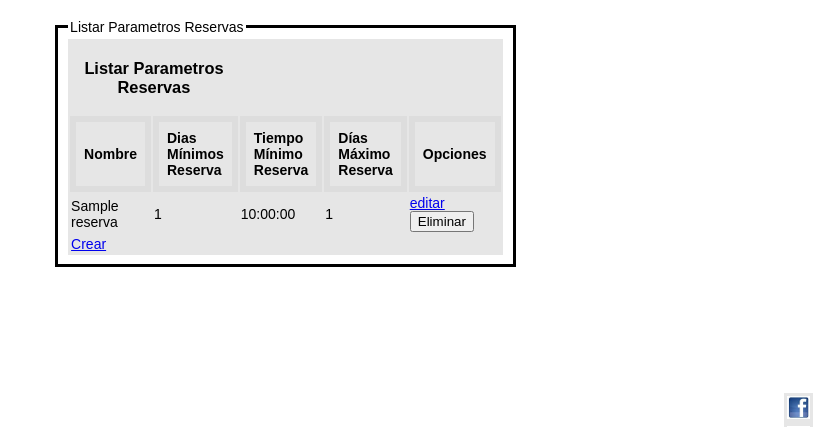
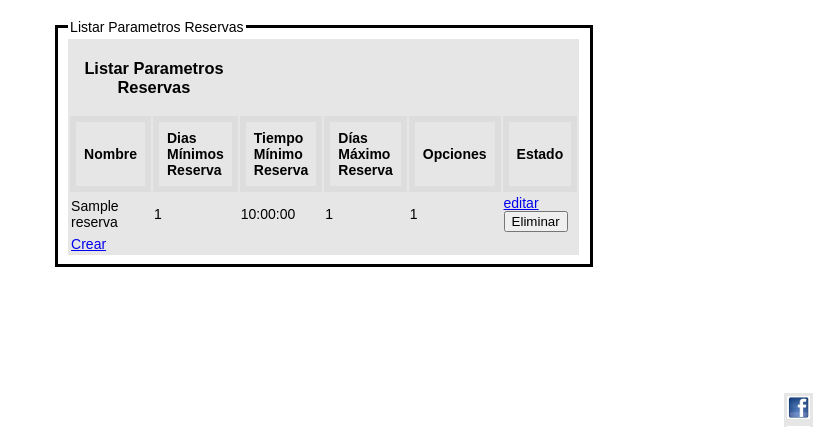
Before and after one commit to arxzel/WebAudioVisuales, a PHP site: page /WebAudioVisuales/interfaz/parametro_Reserva/listar_parametros_reservas.php in a window 1280 px wide. Shown: the part 153-580 px from the top of the page, without its empty margins (459-1280 px from the left). Run offline with PHP 8.4, Linux system fonts and the light colour scheme; tables that the repository leaves empty hold one stand-in row (values such as "Sample post").

Commit message:
parametros reserva

```diff
--- a/dataBase/DAOParametroReserva.class.php
+++ b/dataBase/DAOParametroReserva.class.php
@@ -30,7 +30,7 @@ class DAOParametroReserva extends DataBase{
 
     public function getAllParametrosReserva()
             {
-                 $sql = "SELECT * FROM parametros_reservas";
+                 $sql = "SELECT * FROM parametros_reservas ORDER BY estado DESC";
                  $resulset = $this->selectQuery($sql);
                  return $this-> construirParametrosReserva($resulset);
             }
--- a/interfaz/parametro_Reserva/listar_parametros_reservas.php
+++ b/interfaz/parametro_Reserva/listar_parametros_reservas.php
@@ -45,6 +45,7 @@
 								    	<th>Tiempo Mínimo Reserva</th>
 								    	<th>Días Máximo Reserva</th>
 								    	<th>Opciones</th>
+								    	<th>Estado</th>
 								    </tr>
 											<?php
 
@@ -56,6 +57,7 @@
 	    											echo "<td>".$parametroReserva->getDiasMinimos()."</td>";
 	    											echo "<td>".$parametroReserva->getTiempoMinimo()."</td>";
 	    											echo "<td>".$parametroReserva->getDiasMaximo()."</td>";
+	    											echo "<td>".$parametroReserva->getEstado()."</td>";
 
 
 	    											echo "<td><a href='editar_parametros_reservas.php?idParametro=".$parametroReserva->getIdParametroReserva()."'>editar</a>";
```
